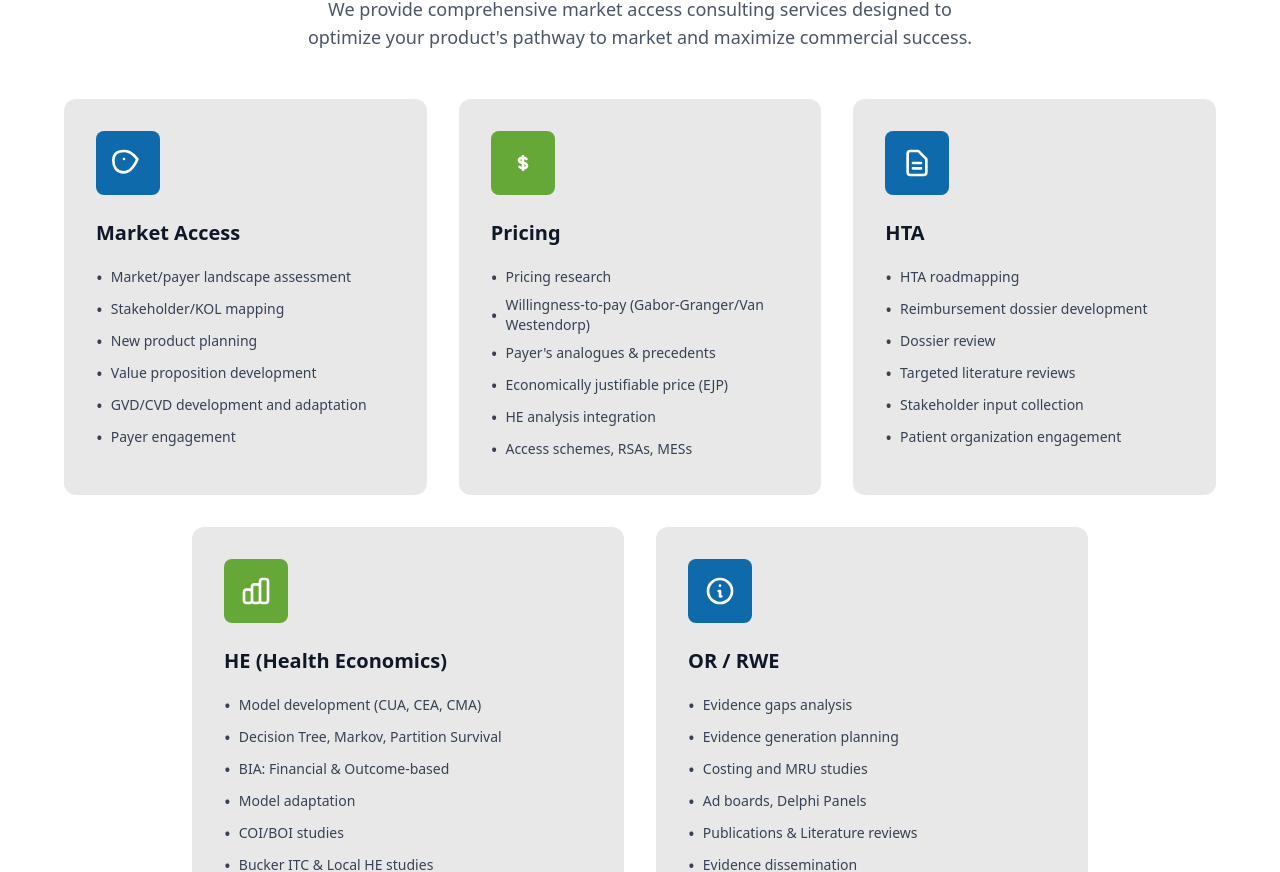
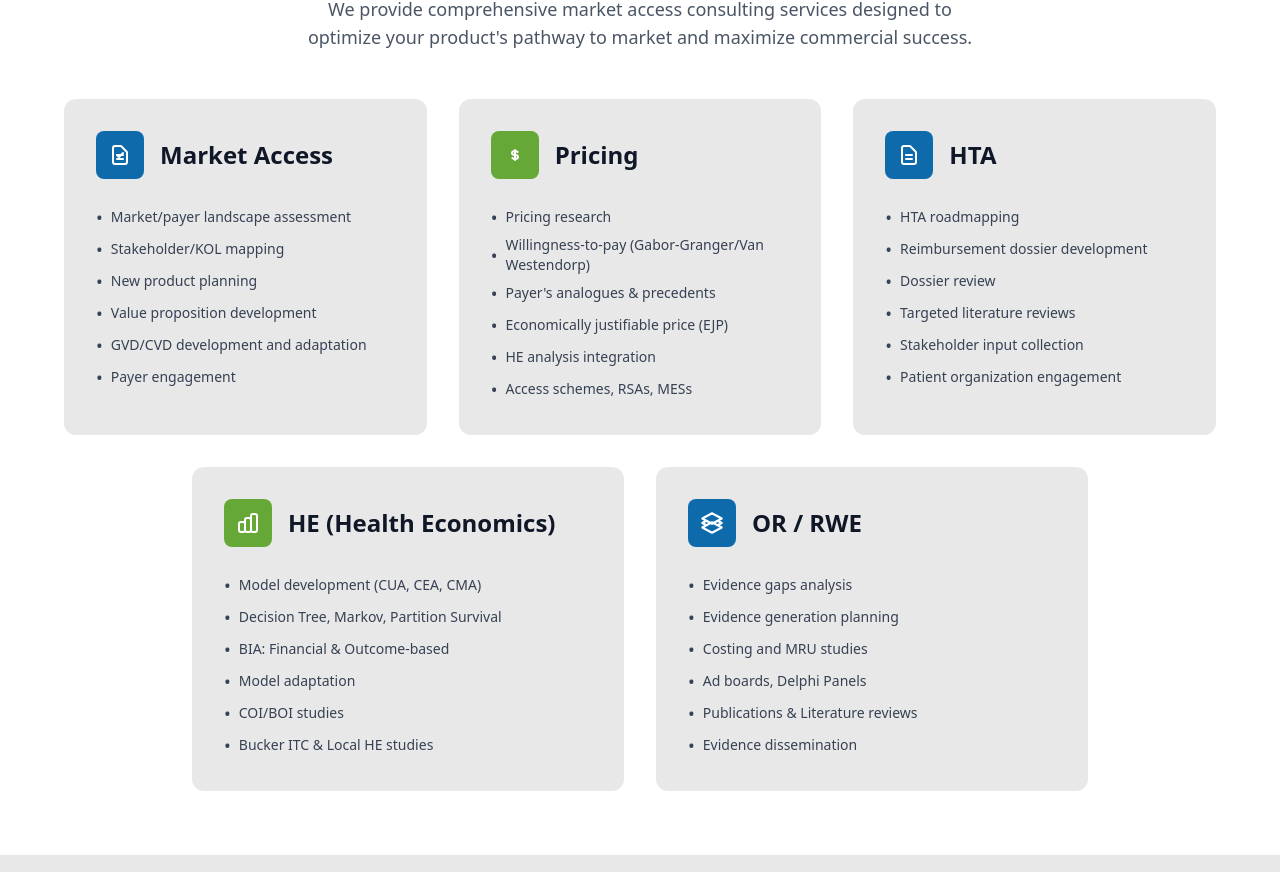
Before and after one commit to alexmillican/andrea-consulting, a Next.js app: page / in a window 1280 px wide. Shown: the part 638-1510 px from the top of the page. Built offline with nearby package versions, Linux system fonts and the light colour scheme.

Commit message:
service styling

```diff
--- a/src/app/page.tsx
+++ b/src/app/page.tsx
@@ -31,13 +31,15 @@ export default function Home() {
             {/* First row - 3 services */}
             <div className="grid md:grid-cols-3 gap-8 mb-8">
               <div className="bg-[#E8E8E8] p-8 rounded-xl hover:shadow-lg transition-shadow">
-                <div className="w-16 h-16 bg-[#0E6AAB] rounded-lg flex items-center justify-center mb-6">
-                  <svg className="w-8 h-8 text-white" fill="none" stroke="currentColor" viewBox="0 0 24 24">
-                    <path strokeLinecap="round" strokeLinejoin="round" strokeWidth={2} d="M9 19c6.28 0 10-9.79 10-9.79S15.28 3 9 3s-8 3.21-8 7.21S2.72 19 9 19z" />
-                    <path strokeLinecap="round" strokeLinejoin="round" strokeWidth={2} d="M9 9h.01" />
+                <div className="flex items-center space-x-4 mb-6">
+                  <div className="w-12 h-12 bg-[#0E6AAB] rounded-lg flex items-center justify-center">
+                    <svg className="w-6 h-6 text-white" fill="none" stroke="currentColor" viewBox="0 0 24 24">
+                      <path strokeLinecap="round" strokeLinejoin="round" strokeWidth={2} d="M9 12h6m-6 4h6m2 5H7a2 2 0 01-2-2V5a2 2 0 012-2h5.586a1 1 0 01.707.293l5.414 5.414a1 1 0 01.293.707V19a2 2 0 01-2 2z" />
+                      <path strokeLinecap="round" strokeLinejoin="round" strokeWidth={2} d="m9 12 2 2 4-4" />
                     </svg>
                   </div>
-                <h3 className="text-xl font-semibold text-gray-900 mb-4">Market Access</h3>
+                  <h3 className="text-2xl font-semibold text-gray-900">Market Access</h3>
+                </div>
                 <ul className="text-gray-700 text-sm space-y-1">
                   <li className="flex items-center"><span className="mr-2 text-lg">•</span><span>Market/payer landscape assessment</span></li>
                   <li className="flex items-center"><span className="mr-2 text-lg">•</span><span>Stakeholder/KOL mapping</span></li>
@@ -49,12 +51,14 @@ export default function Home() {
               </div>
 
               <div className="bg-[#E8E8E8] p-8 rounded-xl hover:shadow-lg transition-shadow">
-                <div className="w-16 h-16 bg-[#65A837] rounded-lg flex items-center justify-center mb-6">
-                  <svg className="w-8 h-8 text-white" fill="none" stroke="currentColor" viewBox="0 0 24 24">
+                <div className="flex items-center space-x-4 mb-6">
+                  <div className="w-12 h-12 bg-[#65A837] rounded-lg flex items-center justify-center">
+                    <svg className="w-6 h-6 text-white" fill="none" stroke="currentColor" viewBox="0 0 24 24">
                       <path strokeLinecap="round" strokeLinejoin="round" strokeWidth={2} d="M12 8c-1.657 0-3 .895-3 2s1.343 2 3 2 3 .895 3 2-1.343 2-3 2m0-8c1.11 0 2.08.402 2.599 1M12 8V7m0 1v8m0 0v1m0-1c-1.11 0-2.08-.402-2.599-1" />
                     </svg>
                   </div>
-                <h3 className="text-xl font-semibold text-gray-900 mb-4">Pricing</h3>
+                  <h3 className="text-2xl font-semibold text-gray-900">Pricing</h3>
+                </div>
                 <ul className="text-gray-700 text-sm space-y-1">
                   <li className="flex items-center"><span className="mr-2 text-lg">•</span><span>Pricing research</span></li>
                   <li className="flex items-center"><span className="mr-2 text-lg">•</span><span>Willingness-to-pay (Gabor-Granger/Van Westendorp)</span></li>
@@ -66,12 +70,14 @@ export default function Home() {
               </div>
 
               <div className="bg-[#E8E8E8] p-8 rounded-xl hover:shadow-lg transition-shadow">
-                <div className="w-16 h-16 bg-[#0E6AAB] rounded-lg flex items-center justify-center mb-6">
-                  <svg className="w-8 h-8 text-white" fill="none" stroke="currentColor" viewBox="0 0 24 24">
+                <div className="flex items-center space-x-4 mb-6">
+                  <div className="w-12 h-12 bg-[#0E6AAB] rounded-lg flex items-center justify-center">
+                    <svg className="w-6 h-6 text-white" fill="none" stroke="currentColor" viewBox="0 0 24 24">
                       <path strokeLinecap="round" strokeLinejoin="round" strokeWidth={2} d="M9 12h6m-6 4h6m2 5H7a2 2 0 01-2-2V5a2 2 0 012-2h5.586a1 1 0 01.707.293l5.414 5.414a1 1 0 01.293.707V19a2 2 0 01-2 2z" />
                     </svg>
                   </div>
-                <h3 className="text-xl font-semibold text-gray-900 mb-4">HTA</h3>
+                  <h3 className="text-2xl font-semibold text-gray-900">HTA</h3>
+                </div>
                 <ul className="text-gray-700 text-sm space-y-1">
                   <li className="flex items-center"><span className="mr-2 text-lg">•</span><span>HTA roadmapping</span></li>
                   <li className="flex items-center"><span className="mr-2 text-lg">•</span><span>Reimbursement dossier development</span></li>
@@ -86,12 +92,14 @@ export default function Home() {
             {/* Second row - 2 services */}
             <div className="grid md:grid-cols-2 gap-8 max-w-4xl mx-auto">
               <div className="bg-[#E8E8E8] p-8 rounded-xl hover:shadow-lg transition-shadow">
-                <div className="w-16 h-16 bg-[#65A837] rounded-lg flex items-center justify-center mb-6">
-                  <svg className="w-8 h-8 text-white" fill="none" stroke="currentColor" viewBox="0 0 24 24">
+                <div className="flex items-center space-x-4 mb-6">
+                  <div className="w-12 h-12 bg-[#65A837] rounded-lg flex items-center justify-center">
+                    <svg className="w-6 h-6 text-white" fill="none" stroke="currentColor" viewBox="0 0 24 24">
                       <path strokeLinecap="round" strokeLinejoin="round" strokeWidth={2} d="M9 19v-6a2 2 0 00-2-2H5a2 2 0 00-2 2v6a2 2 0 002 2h2a2 2 0 002-2zm0 0V9a2 2 0 012-2h2a2 2 0 012 2v10m-6 0a2 2 0 002 2h2a2 2 0 002-2m0 0V5a2 2 0 012-2h2a2 2 0 012 2v14a2 2 0 01-2 2h-2a2 2 0 01-2-2z" />
                     </svg>
                   </div>
-                <h3 className="text-xl font-semibold text-gray-900 mb-4">HE (Health Economics)</h3>
+                  <h3 className="text-2xl font-semibold text-gray-900">HE (Health Economics)</h3>
+                </div>
                 <ul className="text-gray-700 text-sm space-y-1">
                   <li className="flex items-center"><span className="mr-2 text-lg">•</span><span>Model development (CUA, CEA, CMA)</span></li>
                   <li className="flex items-center"><span className="mr-2 text-lg">•</span><span>Decision Tree, Markov, Partition Survival</span></li>
@@ -103,12 +111,14 @@ export default function Home() {
               </div>
 
               <div className="bg-[#E8E8E8] p-8 rounded-xl hover:shadow-lg transition-shadow">
-                <div className="w-16 h-16 bg-[#0E6AAB] rounded-lg flex items-center justify-center mb-6">
-                  <svg className="w-8 h-8 text-white" fill="none" stroke="currentColor" viewBox="0 0 24 24">
-                    <path strokeLinecap="round" strokeLinejoin="round" strokeWidth={2} d="M13 16h-1v-4h-1m1-4h.01M21 12a9 9 0 11-18 0 9 9 0 0118 0z" />
+                <div className="flex items-center space-x-4 mb-6">
+                  <div className="w-12 h-12 bg-[#0E6AAB] rounded-lg flex items-center justify-center">
+                    <svg className="w-6 h-6 text-white" fill="none" stroke="currentColor" viewBox="0 0 24 24">
+                      <path strokeLinecap="round" strokeLinejoin="round" strokeWidth={2} d="M6.429 9.75 2.25 12l4.179 2.25m0-4.5 5.571 3 5.571-3m-11.142 0L2.25 7.5 12 2.25l9.75 5.25-4.179 2.25m0 0L21.75 12l-4.179 2.25m0 0 4.179 2.25L12 21.75 2.25 16.5l4.179-2.25m11.142 0-5.571-3-5.571 3" />
                     </svg>
                   </div>
-                <h3 className="text-xl font-semibold text-gray-900 mb-4">OR / RWE</h3>
+                  <h3 className="text-2xl font-semibold text-gray-900">OR / RWE</h3>
+                </div>
                 <ul className="text-gray-700 text-sm space-y-1">
                   <li className="flex items-center"><span className="mr-2 text-lg">•</span><span>Evidence gaps analysis</span></li>
                   <li className="flex items-center"><span className="mr-2 text-lg">•</span><span>Evidence generation planning</span></li>
```
Lines whose indentation alone changed are shown as unchanged.
